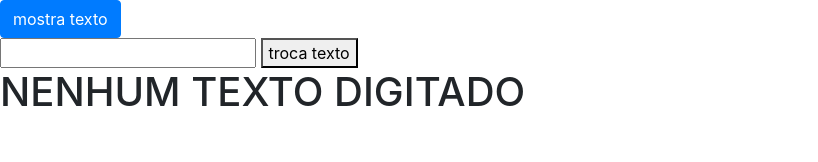
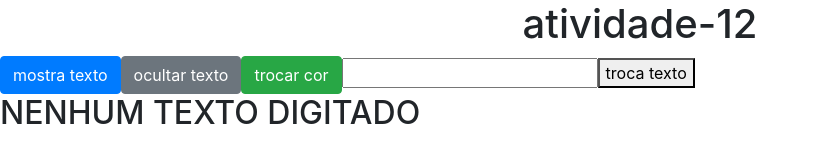
Before and after one commit to jhony-bill/atividade-12, a plain HTML site: page index.html in a window 1280 px wide. Shown: the whole page, without its empty margins (0-818 px from the left). Drawn offline with nearby package versions, Linux system fonts and the light colour scheme.

Commit message:
atividade12

```diff
--- /dev/null
+++ b/css/index.css
@@ -0,0 +1,3 @@
+h1 {
+    text-align: center;
+}
--- a/index.html
+++ b/index.html
@@ -5,30 +5,27 @@
     <meta charset="UTF-8">
     <meta name="viewport" content="width=device-width, initial-scale=1.0">
     <meta http-equiv="X-UA-Compatible" content="ie=edge">
-    <title>Document</title>
+    <title>oi javascript</title>
+
     <link rel="stylesheet" href="https://stackpath.bootstrapcdn.com/bootstrap/4.3.1/css/bootstrap.min.css"
         integrity="sha384-ggOyR0iXCbMQv3Xipma34MD+dH/1fQ784/j6cY/iJTQUOhcWr7x9JvoRxT2MZw1T" crossorigin="anonymous">
-
+   <link rel="stylesheet" href="css/index.css">
 
 
 </head>
 
 <body>
+<h1>atividade-12</h1>
 <table>
 
-
-
  <button type="button" class="btn btn-primary">mostra texto</button>
-
-
-</table>
-
-
-
+ <button type="button" class="btn btn-secondary">ocultar texto</button>
+ <button type="button" class="btn btn-success">trocar cor</button>
 
     <input id="imput-texto">
     <button id="btntrocatexto" onclick="mostrarTexto()">troca texto</button>
-    <h1 id="resultadoTexto">NENHUM TEXTO DIGITADO</h1>
+    <h2 id="resultadoTexto">NENHUM TEXTO DIGITADO</h2>
+
 
 </body>
 
@@ -39,7 +36,10 @@
         document.getElementById("resultadoTexto").textContent =
             document.getElementById('imput-texto').value;
     }
-
+Window.omload = function () {
+    var elementotexto = document.getElementById("texto");
+        elementotexto.textContent = elementotexto.textcontent + "jhony rodrigues da silva campos";
+}
 
 </script>
 
```
